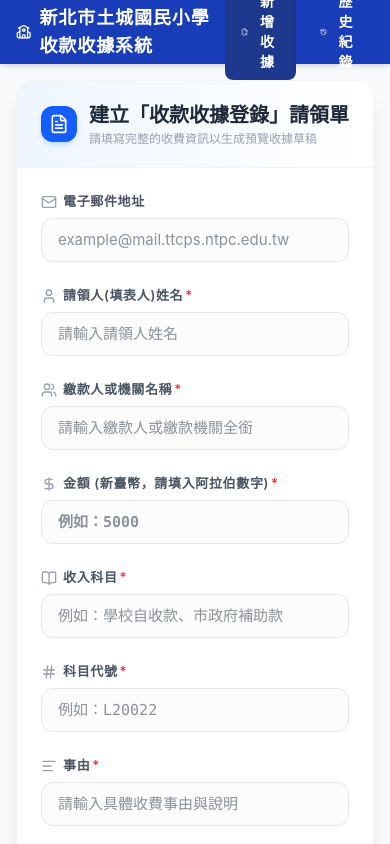
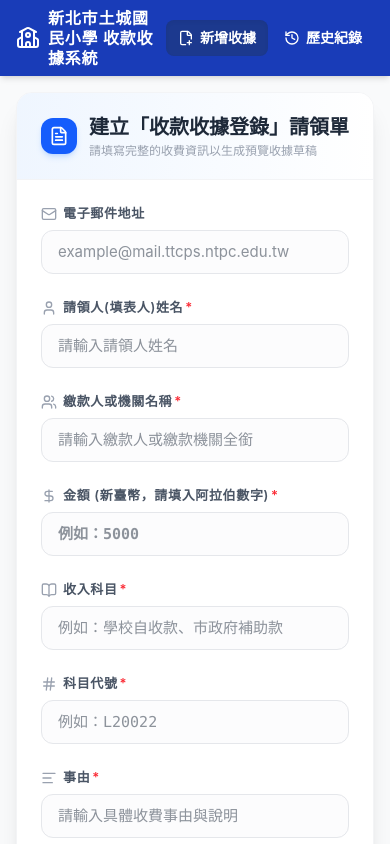
Before and after one commit to always77798-dot/ttcps-receipt-system, a React (Vite) app: page / in a window 390 px wide. Shown: the top 844 px of the page. Built offline with nearby package versions, Linux system fonts and the light colour scheme.

Commit message:
fix: 優化手機版導覽列排版

```diff
--- a/src/App.jsx
+++ b/src/App.jsx
@@ -246,37 +246,37 @@ function App() {
       {/* 導覽列 (列印時會自動隱藏) */}
       <nav className="bg-blue-800 text-white shadow-md print:hidden">
         <div className="max-w-5xl mx-auto px-4 sm:px-6 lg:px-8">
-          <div className="flex justify-between h-16">
+          <div className="flex justify-between items-center min-h-[4rem] py-2">
             {/* Logo 與校名 */}
-            <div className="flex items-center space-x-2">
-              <School className="w-6 h-6" />
-              <span className="font-bold text-lg tracking-wider">
+            <div className="flex items-center space-x-2 flex-1">
+              <School className="w-6 h-6 shrink-0" />
+              <span className="font-bold text-base sm:text-lg tracking-wider leading-tight">
                 新北市土城國民小學 收款收據系統
               </span>
             </div>
 
             {/* 功能分頁切換按鈕 */}
-            <div className="flex space-x-2 items-center">
+            <div className="flex space-x-1 sm:space-x-2 items-center shrink-0 ml-2">
               <button
                 onClick={() => setView("form")}
-                className={`px-4 py-2 rounded-lg text-sm font-semibold flex items-center transition-all ${
+                className={`px-3 sm:px-4 py-2 rounded-lg text-sm font-semibold flex items-center transition-all whitespace-nowrap ${
                   view === "form" || view === "draft_preview" || view === "receipt"
                     ? "bg-blue-900 shadow-inner"
                     : "hover:bg-blue-700/60"
                 }`}
               >
-                <FilePlus2 className="w-4 h-4 mr-1.5" />
+                <FilePlus2 className="w-4 h-4 mr-1.5 shrink-0" />
                 新增收據
               </button>
               <button
                 onClick={() => setView("history")}
-                className={`px-4 py-2 rounded-lg text-sm font-semibold flex items-center transition-all ${
+                className={`px-3 sm:px-4 py-2 rounded-lg text-sm font-semibold flex items-center transition-all whitespace-nowrap ${
                   view === "history"
                     ? "bg-blue-900 shadow-inner"
                     : "hover:bg-blue-700/60"
                 }`}
               >
-                <History className="w-4 h-4 mr-1.5" />
+                <History className="w-4 h-4 mr-1.5 shrink-0" />
                 歷史紀錄
               </button>
             </div>
```
